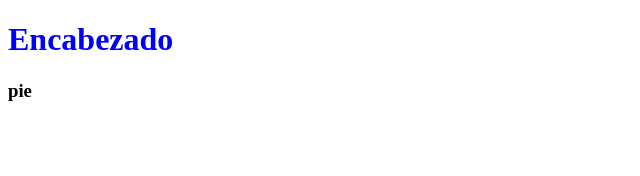
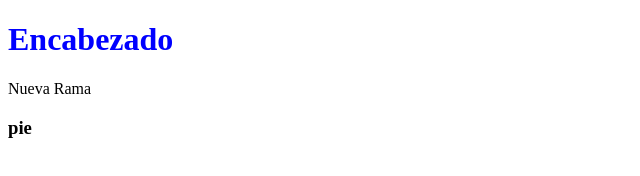
Before and after one commit to tai-opo/test, a plain HTML site: page index.htm in a window 1280 px wide. Shown: the whole page, without its empty margins (0-640 px from the left). Drawn offline with Linux system fonts and the light colour scheme.

Commit message:
añade div debajo header

```diff
--- a/index.htm
+++ b/index.htm
@@ -9,7 +9,7 @@
 <body>
 
     <header><h1>Encabezado</h1></header>
-
+    <div> Nueva Rama</div>
 
 
 
```
